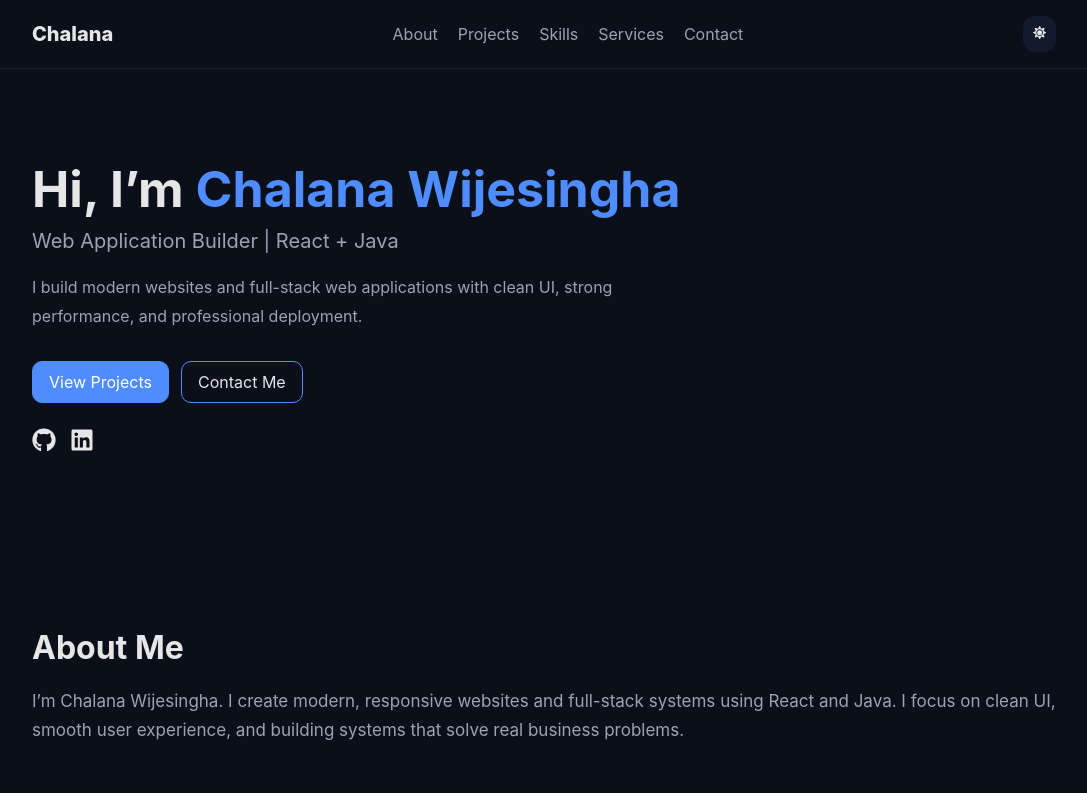
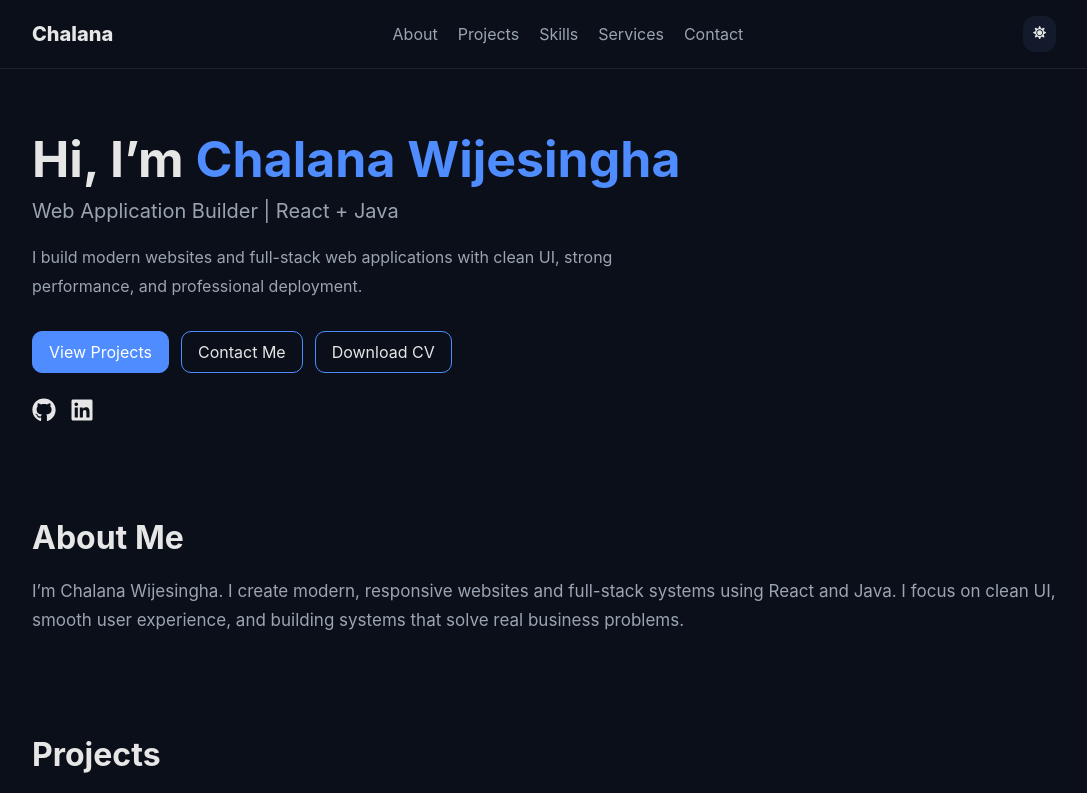
Before and after one commit to Chalana001/Chalana-portfolio, a React (Vite) app: page / in a window 1280 px wide. Shown: the top 793 px of the page, without its empty margins (96-1183 px from the left). Built offline with nearby package versions, Linux system fonts and the light colour scheme.

Commit message:
some changes

```diff
--- a/src/components/Hero.jsx
+++ b/src/components/Hero.jsx
@@ -25,6 +25,10 @@ export default function Hero() {
           <a className="btn" href="#contact">
             Contact Me
           </a>
+          <a className="btn" href="/Chalana-CV.pdf" download>
+            Download CV
+          </a>
+
         </div>
 
         <div className="hero-social">
--- a/src/styles/global.css
+++ b/src/styles/global.css
@@ -27,7 +27,7 @@ body {
 }
 
 .section {
-  padding: 80px 10%;
+  padding: 50px 10%;
 }
 
 .section-title {
--- a/src/styles/hero.css
+++ b/src/styles/hero.css
@@ -1,5 +1,5 @@
 .hero {
-  padding: 90px 10%;
+  padding: 60px 10% 40px;
   text-align: left;
 }
 
--- a/src/styles/projects.css
+++ b/src/styles/projects.css
@@ -31,10 +31,19 @@
   box-shadow: 0 0 25px rgba(79, 140, 255, 0.35);
 }
 
+.project-img {
+  overflow: hidden;
+}
+
 .project-img img {
+  transition: transform 0.25s ease;
   width: 100%;
   height: 180px;
   object-fit: cover;
+}
+
+.project-card:hover .project-img img {
+  transform: scale(1.05);
 }
 
 .project-body {
--- a/src/styles/skills.css
+++ b/src/styles/skills.css
@@ -10,4 +10,10 @@
   border-radius: 14px;
   text-align: center;
   border: 1px solid rgba(255, 255, 255, 0.08);
+  transition: 0.2s ease;
 }
+
+.skill:hover {
+  transform: translateY(-4px);
+  border: 1px solid var(--primary);
+}
```
Also changed, not shown: src/components/Tech.jsx (added).
